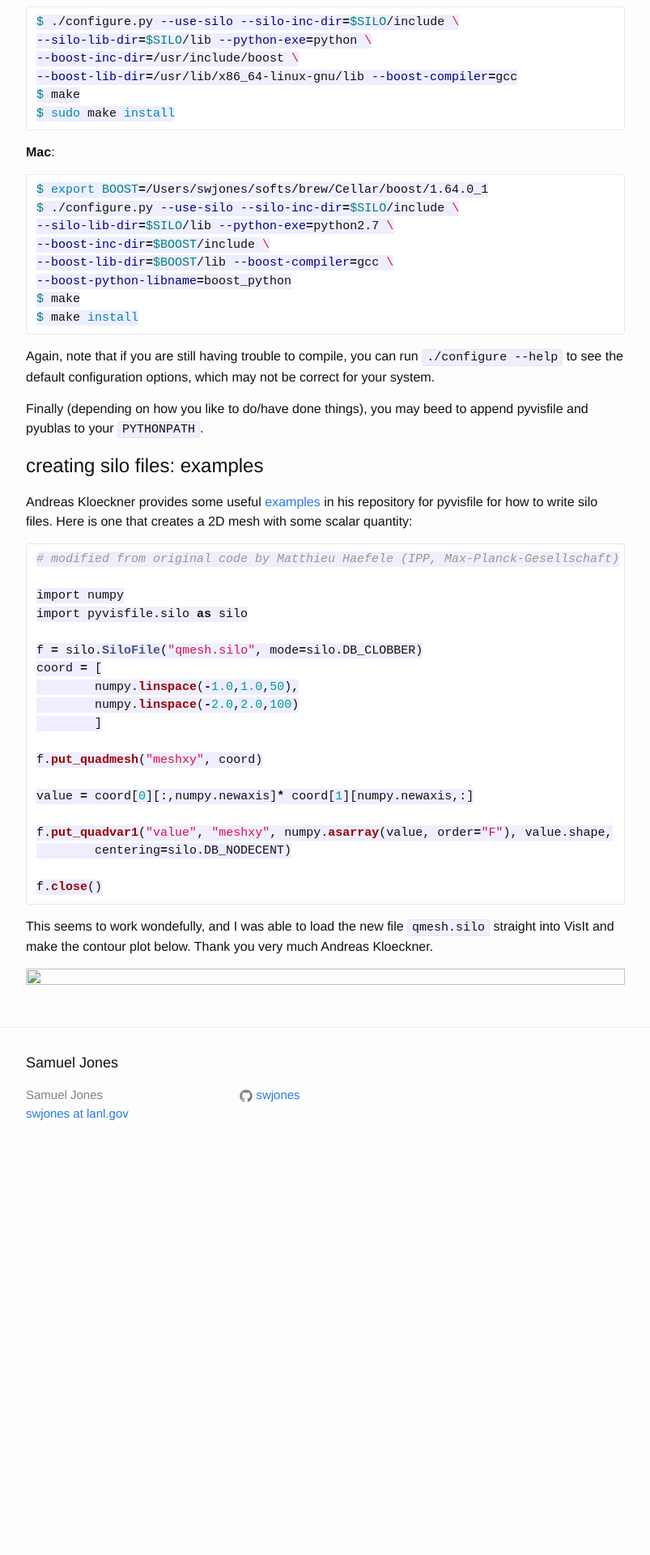
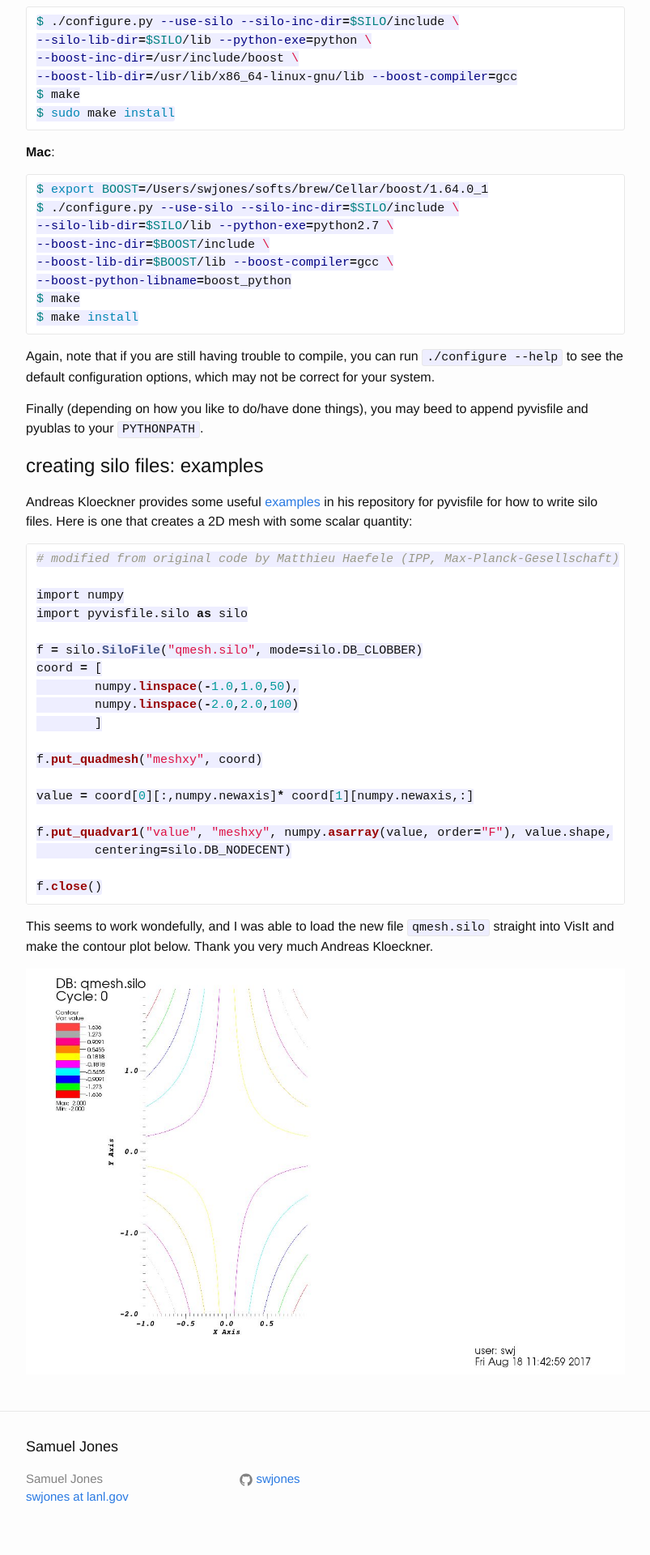
Before and after one commit to swjones/swjones.github.io, a Jekyll site: the page built from resources/pyvisfile.md, in a window 1280 px wide. Shown: the part 2826-4746 px from the top of the page at 81% size, without its empty margins (238-1041 px from the left). Built offline with Jekyll 4.4.1, drawn with Linux system fonts in a browser that asks for light colours; our own code applies the rules of GitHub Pages for plain Markdown files; before the commit the page ends 4272 px from its top, so only the background shows below that.

Commit message:
path fix

```diff
--- a/resources/pyvisfile.md
+++ b/resources/pyvisfile.md
@@ -219,4 +219,4 @@ This seems to work wondefully, and I was able to load the new file `qmesh.silo`
 straight into VisIt and make the contour plot below. Thank you very much
 Andreas Kloeckner.
 
-<img style="float: center" src="content/qmesh.jpg" height="100%" width="100%">
+<img style="float: center" src="../content/qmesh.jpg" height="100%" width="100%">
```
